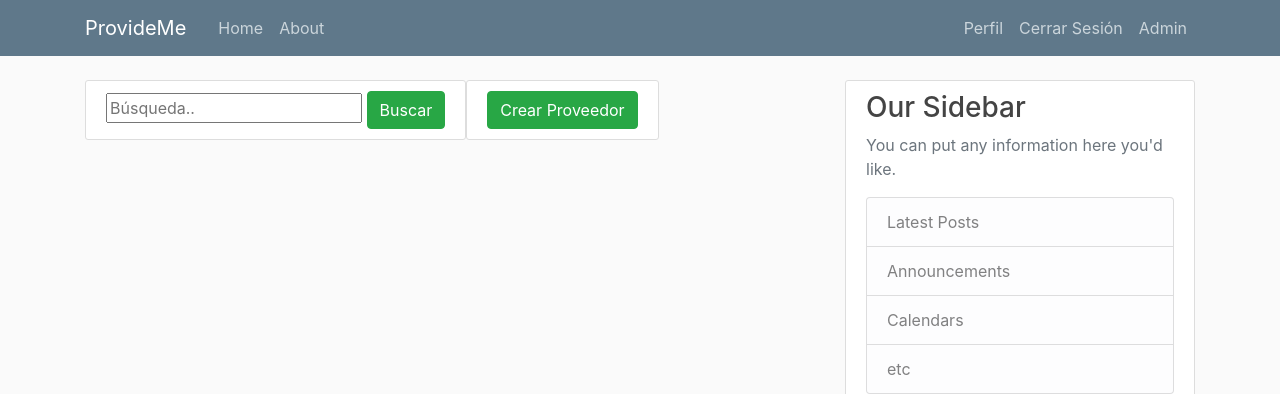
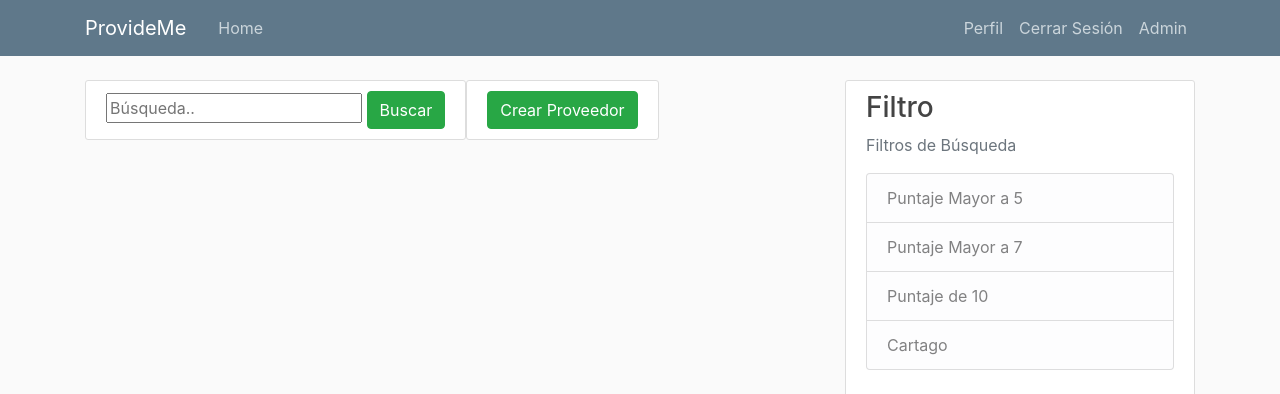
Before and after one commit to jorcubas/WebPage-ProvideMe---Django-Python, a Django app: page / in a window 1280 px wide. Shown: the top 394 px of the page. Run offline with Django 3.2, Linux system fonts and the light colour scheme; the visitor is signed in with stand-in values (Sample User, id 1); data that the repository does not hold is empty; some libraries are stand-ins or nearby versions.

Commit message:
Quitar About, arreglo sidebar.

```diff
--- a/Proyectov2/Proyectov2/settings.py
+++ b/Proyectov2/Proyectov2/settings.py
@@ -81,7 +81,7 @@ DATABASES = {
         'ENGINE': 'django.db.backends.postgresql',
         'NAME': 'Proyecto2',
         'USER': 'postgres',
-        'PASSWORD': 'cacada',
+        'PASSWORD': 'Hola12345',
         'HOST': 'localhost',
         'PORT': '',
     }
--- a/Proyectov2/proveedor/models.py
+++ b/Proyectov2/proveedor/models.py
@@ -12,7 +12,7 @@ class proveedor(models.Model):
     provincia = models.ForeignKey(provincia, on_delete=models.CASCADE)
 
     def __str__(self):
-        return self.nombre
+        return self.provincia.nombre
 
     def get_absolute_url(self):
         return reverse('proveedor-detail', kwargs={'pk':self.pk})
--- a/Proyectov2/proveedor/templates/proveedor/base.html
+++ b/Proyectov2/proveedor/templates/proveedor/base.html
@@ -35,7 +35,6 @@
                 <div class="navbar-nav mr-auto">
                     {% if user.is_authenticated %}
                         <a class="nav-item nav-link" href="/">Home</a>
-                        <a class="nav-item nav-link" href="/about">About</a>
                     {% endif %}
                 </div>
         <!-- Navbar Right Side -->
@@ -69,17 +68,19 @@
             </div>
             {% if user.is_authenticated %}
                 <div class="col-md-4">
-                    <div class="content-section">
-                        <h3>Our Sidebar</h3>
-                        <p class='text-muted'>You can put any information here you'd like.
-                        <ul class="list-group">
-                            <li class="list-group-item list-group-item-light">Latest Posts</li>
-                            <li class="list-group-item list-group-item-light">Announcements</li>
-                            <li class="list-group-item list-group-item-light">Calendars</li>
-                            <li class="list-group-item list-group-item-light">etc</li>
-                        </ul>
-                        </p>
-                    </div>
+                    {% if user.is_authenticated %}
+                        <div class="content-section">
+                            <h3>Filtro</h3>
+                            <p class='text-muted'>Filtros de Búsqueda
+                            <ul class="list-group">
+                                <li class="list-group-item list-group-item-light">Puntaje Mayor a 5</li>
+                                <li class="list-group-item list-group-item-light">Puntaje Mayor a 7</li>
+                                <li class="list-group-item list-group-item-light">Puntaje de 10</li>
+                                <li class="list-group-item list-group-item-light">Cartago</li>
+                            </ul>
+                            </p>
+                        </div>
+                    {% endif %}
                 </div>
             {% endif %}
         </div>
--- a/Proyectov2/proveedor/views.py
+++ b/Proyectov2/proveedor/views.py
@@ -1,8 +1,9 @@
 from django.shortcuts import render
-from .models import proveedor
+from .models import proveedor,provincia
 from django.contrib.auth.decorators import login_required
 from django.views.generic import ListView, DetailView, CreateView
 from django.db.models import Q
+
 
 @login_required
 def home(request):
```
Also changed, not shown: Proyectov2/proveedor/forms.py (added, +8 -0 lines).
